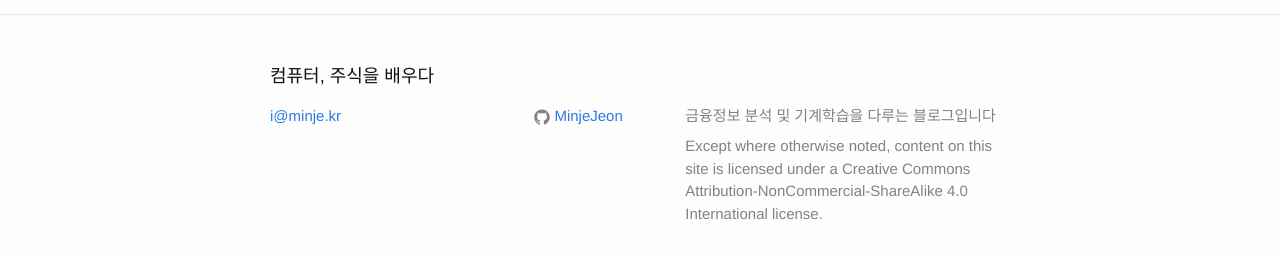
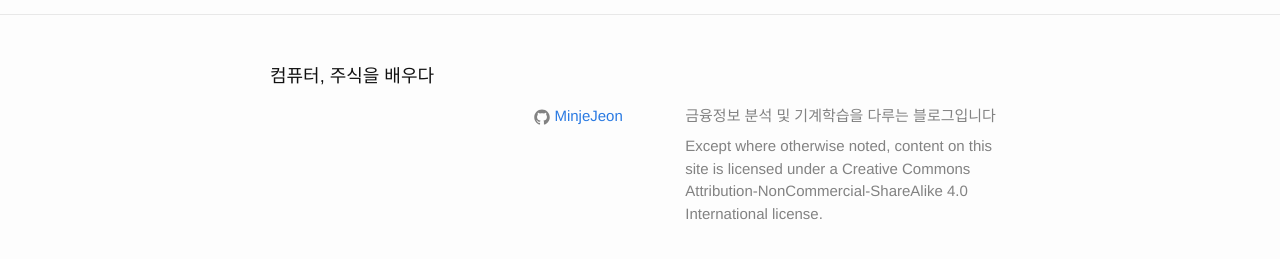
Before and after one commit to MinjeJeon/learningstock, a Jekyll site: the page built from index.html, in a window 1280 px wide. Shown: the part 413-672 px from the top of the page. Built offline with Jekyll 4.4.1, drawn with Linux system fonts in a browser that asks for light colours.

Commit message:
이메일 제거

```diff
--- a/_config.yml
+++ b/_config.yml
@@ -8,7 +8,6 @@ collections:
   uploads:
     title: Uploads
     output: true
-email: i@minje.kr
 description: 금융정보 분석 및 기계학습을 다루는 블로그입니다
 baseurl: "/learningstock"
 url: https://minjejeon.github.io
```
